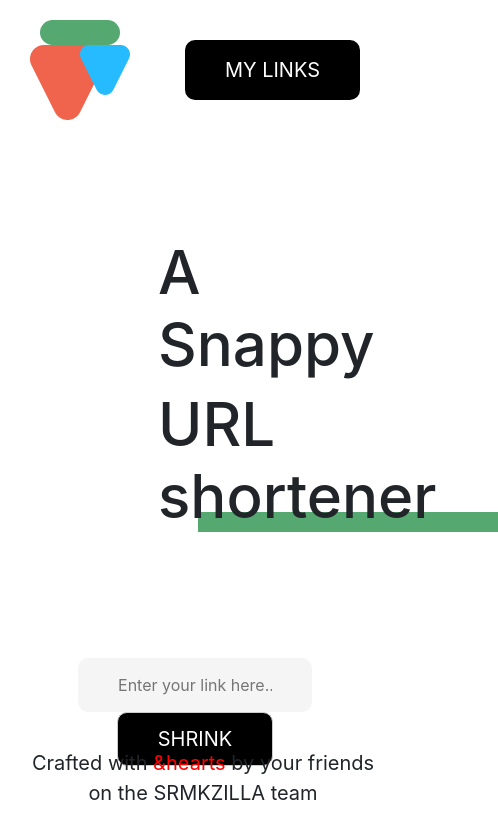
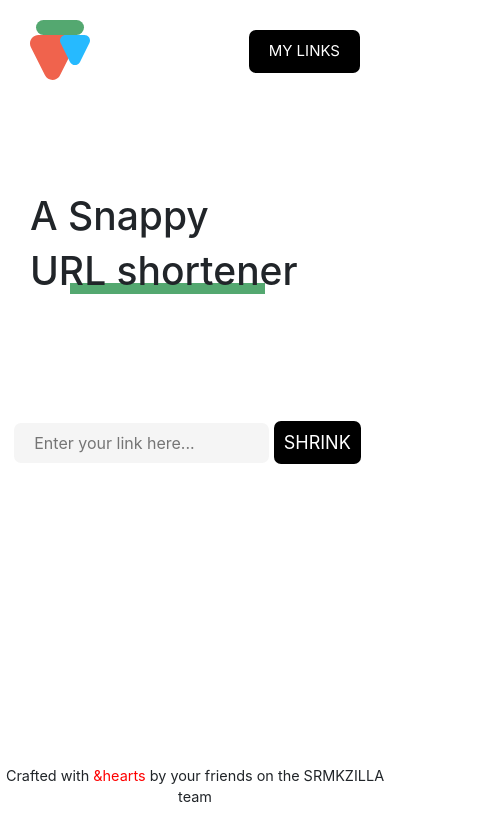
Before and after one commit to srm-kzilla/kzilla.xyz, a Svelte app in the folder client/: page / in a window 390 px wide. Shown: the top 840 px of the page, 498 px wide, since content can reach past the window. Built offline with nearby package versions, Linux system fonts and the light colour scheme.

Commit message:
fix(home-page): Page responsiveness improved

```diff
--- a/client/public/global.css
+++ b/client/public/global.css
@@ -1,66 +1,41 @@
-html, body {
-	position: relative;
-	width: 100%;
-	height: 100%;
+button{
+	border-style: none;
 }
 
-body {
-	color: #333;
-	margin: 0;
-	padding: 8px;
-	box-sizing: border-box;
-	font-family: -apple-system, BlinkMacSystemFont, "Segoe UI", Roboto, Oxygen-Sans, Ubuntu, Cantarell, "Helvetica Neue", sans-serif;
+/*------------------------------Navbar--------------------------------------------*/
+
+
+
+.image{
+	position: absolute;
+	height: 100px;
+	left: 30px;
+	top: 20px;
+}
+.linker{
+	position: absolute;
+	right: 30px;
+	top: 40px;
+	font-size: 20px;
+	color: #ffffff;
+	background-color: #000000;
+	padding: 15px 40px 15px 40px;
+	text-transform: uppercase;
+	border-radius: 10px;
+}
+.linker:hover{
+	text-decoration: none;
+	color: #ffffff;
 }
 
-a {
-	color: rgb(0,100,200);
-	text-decoration: none;
+@media(max-width: 500px){
+	.image{
+		height: 60px;
+	}
+	.linker{
+		font-size: 15px;
+		padding: 10px 20px 10px 20px;
+		top: 30px;
+		border-radius: 7px;
+	}
 }
-
-a:hover {
-	text-decoration: underline;
-}
-
-a:visited {
-	color: rgb(0,80,160);
-}
-
-label {
-	display: block;
-}
-
-input, button, select, textarea {
-	font-family: inherit;
-	font-size: inherit;
-	padding: 0.4em;
-	margin: 0 0 0.5em 0;
-	box-sizing: border-box;
-	border: 1px solid #ccc;
-	border-radius: 2px;
-}
-
-input:disabled {
-	color: #ccc;
-}
-
-input[type="range"] {
-	height: 0;
-}
-
-button {
-	color: #333;
-	background-color: #f4f4f4;
-	outline: none;
-}
-
-button:disabled {
-	color: #999;
-}
-
-button:not(:disabled):active {
-	background-color: #ddd;
-}
-
-button:focus {
-	border-color: #666;
-}
--- a/client/public/index.html
+++ b/client/public/index.html
@@ -1,8 +1,9 @@
 <!DOCTYPE html>
 <html lang="en">
 <head>
-	<meta charset='utf-8'>
-	<meta name='viewport' content='width=device-width,initial-scale=1'>
+	<meta name="viewport" content="width=device-width, initial-scale=1">
+    <meta charset="utf-8">
+    <meta name="generator" content="Webflow">
 
 	<title>Svelte app</title>
 
--- a/client/src/App.svelte
+++ b/client/src/App.svelte
@@ -2,25 +2,38 @@
 	import Navbar from './Navbar.svelte';
 	import HeroTag from './HeroTag.svelte';
 	import FormDes from './FormDes.svelte';
-	let name = 'world';
 </script>
 
 <style>
+	.kz-main{
+		min-height: 100vh;
+		position: relative;
+		padding: 0px;
+	}
 	.kz-crafted{
-		position: fixed;
+		position: absolute;
 		bottom: 20px;
+		width: 100%;
 	}
 	.kz-para{
 		font-size: 20px;
 	}
+	@media(max-width: 600px){
+		.kz-para{
+			font-size: 3.7vw;
+		}
+	}
 </style>
+<div class="container-fluid kz-main">
+	<Navbar/>
 
-<Navbar/>
+	<HeroTag/>
 
-<HeroTag/>
+	<FormDes/>
+	<br>
 
-<FormDes/>
+	<div class="text-center kz-crafted">
+		<p class="kz-para">Crafted with <span style="color: red;">&hearts</span> by your friends on the SRMKZILLA team</p>
+	</div>
 
-<div class="container-fluid text-center kz-crafted">
-	<p class="kz-para">Crafted with <span style="color: red;">&hearts</span> by your friends on the SRMKZILLA team</p>
 </div>
--- a/client/src/FormDes.svelte
+++ b/client/src/FormDes.svelte
@@ -1,6 +1,7 @@
 <style>
     .kz-form-des{
         margin-top: 15vh;
+        padding-left: 0px;
     }
     .kz-input{
         width: 68%;
@@ -9,7 +10,7 @@
         padding: 15px 40px 15px 40px;
         border-radius: 10px;
         border-style: none;
-        overflow: hidden;
+        overflow-x: auto;
     }
     .kz-input-done{
         width: 98%;
@@ -18,41 +19,76 @@
         font-size: 20px;
         color: #ffffff;
         background-color: #000000;
-        padding: 11px 40px 11px 40px;
+        padding: 15px 40px 15px 40px;
         text-transform: uppercase;
         border-radius: 10px;
     }
     .kz-shrinked-text{
-        margin-top: 30px;
+        margin-top: 20px;
+        margin-left: 0px;
         background-color: #f5f5f5;
         color: #696969;
         padding: 15px 40px 15px 40px;
         border-radius: 10px;
         border-style: none;
+        overflow: hidden;
     }
     .kz-alternate{
-        width: 100px;
+        min-width: 100px;
         color: #ffffff;
         background-color: #000000;
         padding: 11px 20px 11px 20px;
         text-transform: uppercase;
         border-radius: 10px;
-        margin-left: 20px;
+        margin-top: 20px;
     }
     .delete{
         display: none;
+    }
+    @media(max-width: 1100px){
+        .kz-form-des{
+            margin-bottom: 100px;
+        }
+    }
+    @media(max-width: 550px){
+        .kz-input{
+            padding: 8px 20px 8px 20px;
+            border-radius: 7px;
+        }
+        .shrinker{
+            padding: 8px 10px 8px 10px;
+            border-radius: 7px;
+            font-size: 18px;
+        }
+        .kz-shrinked-text{
+            overflow-x: auto;
+            padding: 8px 20px 8px 20px;
+        }
+        .kz-alternate{
+            padding: 5px 5px 5px 5px;
+            width: 50px !important;
+            font-size: 15px;
+        }
+        .kz-form-des{
+            margin-bottom: 50px;
+        }
+    }
+    @media(max-height: 640px){
+        .kz-form-des{
+            margin-top: 15vh;
+        }
     }
 </style>
 
 <script>
 
-    let tapped = 0;
+    let tapped = false;
     let shrinkedText = "kzilla.xyz/DmO7u";
     let analyticsLink = "kzilla.xyz/Analytics/YmcA5s";
     let enteredLink = "someRandomLink.domainName/abcDE543534fsdfSDFK4353rnjFFDSFSKYUUYTYeUJJH";
 
     function buttonClicked(){
-        tapped = 1;
+        tapped = true;
     }
 
     function copyExec(){
@@ -62,15 +98,25 @@
 </script>
 
 <div class="container text-center kz-form-des">
-    <form action="" method="POST" class="{tapped === 1 ? 'delete' : ''}">
-        <input type="text" placeholder="Enter your link here..." class="{tapped === 1 ? 'kz-input kz-input-done' : 'kz-input'}">
-        <button type="button" class="shrinker" on:click={buttonClicked}>Shrink</button>
+    <form action="" method="POST" class="{tapped? 'delete' : ''}">
+        <input type="text" required placeholder="Enter your link here..." class="{tapped === 1 ? 'kz-input kz-input-done' : 'kz-input'}">
+        <button type="submit" name="userLink" class="shrinker" on:click={buttonClicked}>Shrink</button>
     </form>
-    <div id="shrunkLink" class="{tapped === 1 ? 'container-fluid' : 'delete'}" style="margin-top: 30px;">
-        <p class="kz-input kz-input-done">{enteredLink}</p>
-        <span class="kz-shrinked-text">{shrinkedText}</span>
-        <button class="kz-alternate" on:click={copyExec}>Copy</button>
-        <span class="kz-shrinked-text" style="margin-left: 20px;">{analyticsLink}</span>
-        <button class="kz-alternate">Link</button>
+    <div id="shrunkLink" class="{tapped? 'container-fluid text-center' : 'delete'}" style="margin-top: 30px; padding: 0px;">
+        <div class="container-fluid kz-input kz-input-done" style="margin-right: 0px; width: 100%;">{enteredLink}</div>
+        <div class="row justify-content-center" style="margin-left: 10px; padding: 0px !important;">
+            <div class="col col-8 col-md-4 text-center" style="padding: 0px !important;">
+                <p class="kz-shrinked-text">{shrinkedText}</p>
+            </div>
+            <div class="col col-4 col-md-2" style="padding: 0px !important;">
+                <button class="kz-alternate" on:click={copyExec}>Copy</button>
+            </div>
+            <div class="col col-8 col-md-4 text-center" style="padding: 0px !important;">
+                <div class="kz-shrinked-text" style=" ">{analyticsLink}</div>
+            </div>
+            <div class="col col-4 col-md-2" style="padding: 0px !important;">
+                <button class="kz-alternate">Link</button>
+            </div>
+        </div>
     </div>
 </div>
--- a/client/src/HeroTag.svelte
+++ b/client/src/HeroTag.svelte
@@ -19,6 +19,19 @@
         background-color: #54a870;
         z-index: -1;
     }
+    @media(max-width: 650px){
+        .header{
+            margin-top: 20vh;
+            padding-left: 30px;
+        }
+        .header h1{
+            font-size: 10vw;
+        }
+        .headTwo:before{
+            width: 50vw;
+            height: 3vw;
+        }
+    }
 </style>
 
 <script>
--- a/client/src/Navbar.svelte
+++ b/client/src/Navbar.svelte
@@ -1,31 +1,9 @@
-<style>
-    .image{
-        position: absolute;
-        height: 100px;
-        left: 30px;
-        top: 20px;
-    }
-    .linker{
-        position: absolute;
-        right: 30px;
-        top: 40px;
-        font-size: 20px;
-        color: #ffffff;
-        background-color: #000000;
-        padding: 15px 40px 15px 40px;
-        text-transform: uppercase;
-        border-radius: 10px;
-    }
-    .linker:hover{
-        text-decoration: none;
-    }
-</style>
-
 <script>
-    let linker="#";
+    let linker=" ";
 </script>
 
-<div class="container-fluid">
-    <img src="./icon.svg" class="image" alt="logo">
+<div class="container-fluid" style="">
+    <a href=" "><img src="./icon.svg" class="image" alt="logo"></a>
     <a href="{linker}" class="linker">My Links</a>
 </div>
+<br>
```
